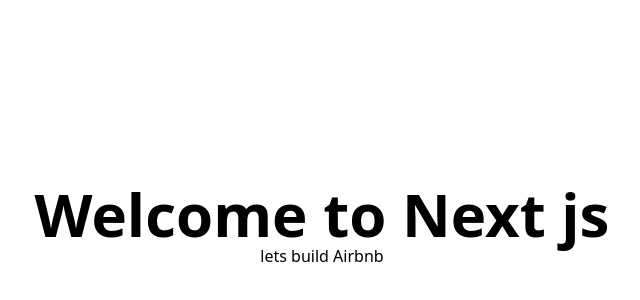
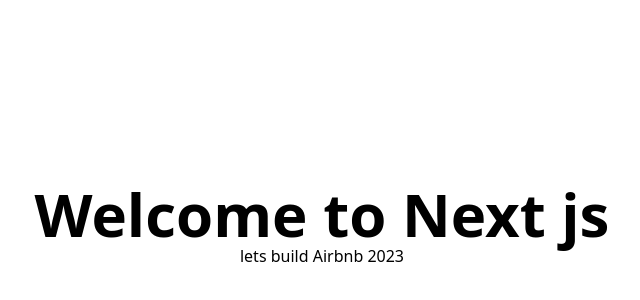
Before and after one commit to ijazkhan101/build-Airbnb-2.0-with-NEXT.JS, a Next.js app in the folder airbnb/: page / in a window 1280 px wide. Shown: the part 174-474 px from the top of the page, without its empty margins (318-958 px from the left). Built offline with nearby package versions, Linux system fonts and the light colour scheme.

Commit message:
push
push

```diff
--- a/airbnb/pages/index.tsx
+++ b/airbnb/pages/index.tsx
@@ -15,7 +15,7 @@
           Welcome to Next js
         </h1>
 
-      <h1>lets build Airbnb</h1>
+      <h1>lets build Airbnb 2023</h1>
 
 
 
```
